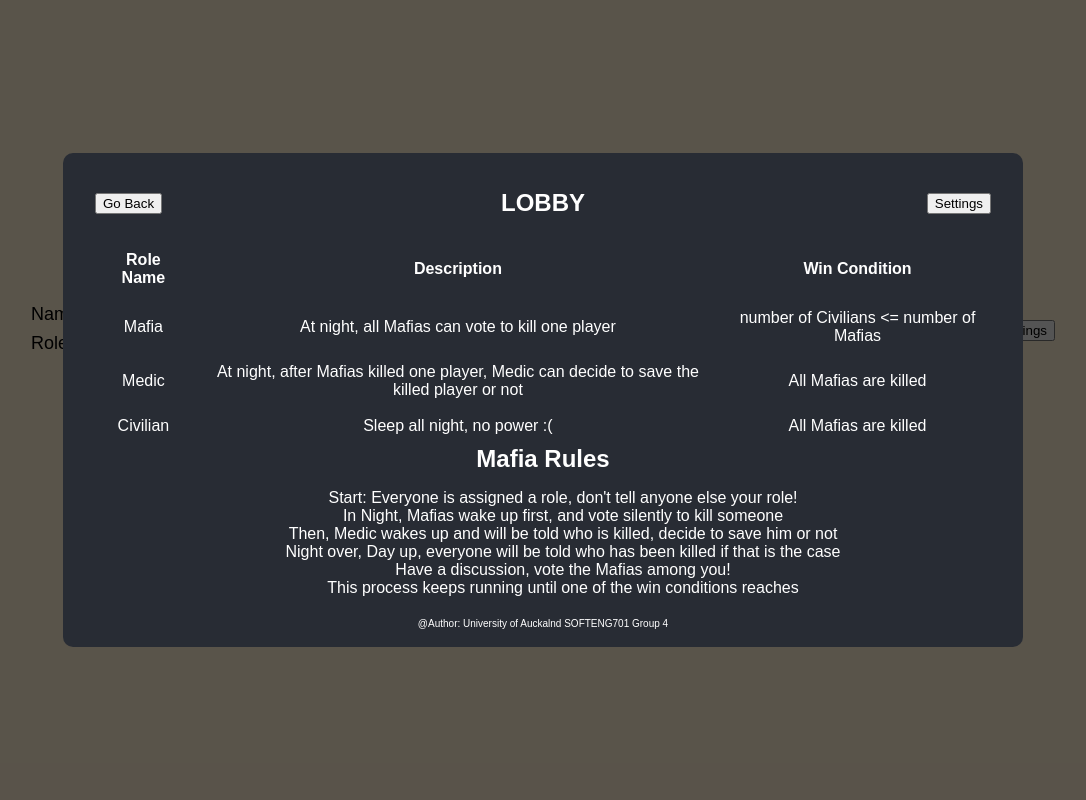
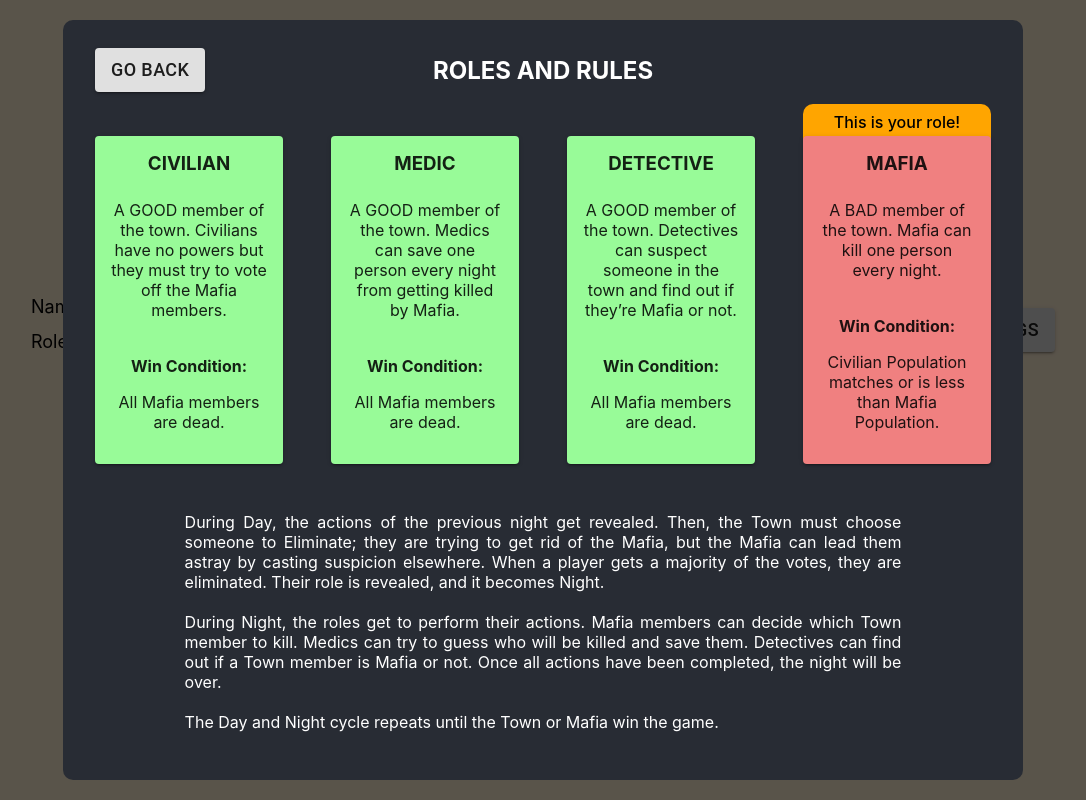
Before and after one commit to Mafia-Hands/Mafia, a React (Create React App) app in the folder frontend/: page / in a window 1280 px wide. Both pictures are taken after a click on the button 248 px from the left and 344 px from the top of the page. Shown: the whole page, without its empty margins (97-1183 px from the left). Built offline with nearby package versions, Linux system fonts and the light colour scheme.

Commit message:
Add Material UI buttons

```diff
--- a/frontend/package.json
+++ b/frontend/package.json
@@ -4,6 +4,8 @@
   "private": true,
   "dependencies": {
     "@material-ui/core": "^4.11.3",
+    "@material-ui/icons": "^4.11.2",
+    "@material-ui/styles": "^4.11.3",
     "@testing-library/jest-dom": "^5.11.4",
     "@testing-library/react": "^11.1.0",
     "@testing-library/user-event": "^12.1.10",
--- a/frontend/src/Components/TopBarGame.jsx
+++ b/frontend/src/Components/TopBarGame.jsx
@@ -1,9 +1,11 @@
 import { React, useState } from 'react';
 import styles from '../Styles/TopBarGame.module.css';
 import ModalMUI from '../Modal/ModalMUI';
-import RoleAndRuleDialog from '../Pages/RoleAndRuleDialog';
 import SettingDialog from '../Pages/SettingDialog';
 import TopBarSettings from './TopBarSettings';
+import RolesAndRules from './RolesAndRules';
+import HelpIcon from '@material-ui/icons/Help';
+import { Button, IconButton } from '@material-ui/core';
 
 /**
  * @param userDetails [{userName: <string>, role: <string>}]
@@ -21,19 +23,19 @@ const TopBarGame = ({ userDetails, showTimer, showRole }) => {
             {showRole && (
                 <div className={styles.userRole}>
                     <span>{`Role: ${role}   `}</span>
-                    <button
+                    <IconButton
                         onClick={() => {
                             setOpen(true);
                             setOpenInfo(true);
                         }}
                     >
-                        {' '}
-                        <i className="fa fa-info"></i>{' '}
-                    </button>
+                        <HelpIcon />
+                    </IconButton>
                 </div>
             )}
             {showTimer && <div className={styles.timer}>Timer Placeholder</div>}
-            <button
+            <Button
+                variant="contained"
                 className={styles.settingsButton}
                 onClick={() => {
                     setOpen(true);
@@ -41,7 +43,7 @@ const TopBarGame = ({ userDetails, showTimer, showRole }) => {
                 }}
             >
                 Settings
-            </button>
+            </Button>
 
             <div>
                 <ModalMUI open={open} setOpen={setOpen}>
@@ -49,17 +51,17 @@ const TopBarGame = ({ userDetails, showTimer, showRole }) => {
                         <div>
                             <TopBarSettings
                                 showUp={setOpen}
-                                currentScreen="LOBBY"
-                                showSettings={true}
+                                currentScreen="ROLES AND RULES"
+                                showSettings={false}
                                 setOpenInfo={setOpenInfo}
                             />
-                            <RoleAndRuleDialog />
+                            <RolesAndRules userRole="Mafia" />
                         </div>
                     ) : (
                         <div>
                             <TopBarSettings
                                 showUp={setOpen}
-                                currentScreen="LOBBY"
+                                currentScreen="SETTINGS"
                                 showSettings={false}
                             />
                             <SettingDialog />
--- a/frontend/src/Components/TopBarSettings.jsx
+++ b/frontend/src/Components/TopBarSettings.jsx
@@ -1,5 +1,6 @@
 import { React } from 'react';
 import styles from '../Styles/TopBarSettings.module.css';
+import { Button } from '@material-ui/core';
 
 /**
  * @param currentScreen true/false OPTIONAL prop that will current screen Header text if true
@@ -13,19 +14,24 @@ const TopBarSettings = ({
 }) => {
     return (
         <div className={styles.container}>
-            <button className={styles.backButton} onClick={() => showUp(false)}>
+            <Button
+                variant="contained"
+                className={styles.backButton}
+                onClick={() => showUp(false)}
+            >
                 Go Back
-            </button>
+            </Button>
             {currentScreen && (
                 <h2 className={styles.header}>{`${currentScreen}`}</h2>
             )}
             {showSettings && (
-                <button
+                <Button
+                    variant="contained"
                     className={styles.settingsButton}
                     onClick={() => setOpenInfo(false)}
                 >
                     Settings
-                </button>
+                </Button>
             )}
         </div>
     );
--- a/frontend/src/Pages/SettingDialog.js
+++ b/frontend/src/Pages/SettingDialog.js
@@ -1,6 +1,7 @@
 import React from 'react';
 import styles from '../Styles/SettingDialog.module.css';
 import Slider from '../Components/Slider';
+import { Button } from '@material-ui/core';
 
 const SettingDialog = () => {
     return (
@@ -17,7 +18,7 @@ const SettingDialog = () => {
 
             {/* TODO: improve CSS and layout */}
             <div className={styles.leaveBtn}>
-                <button> Leave Game </button>
+                <Button variant="contained"> Leave Game </Button>
             </div>
         </div>
     );
```
Also changed, not shown: 2 other files (tests, documents, lock files or other folders).
